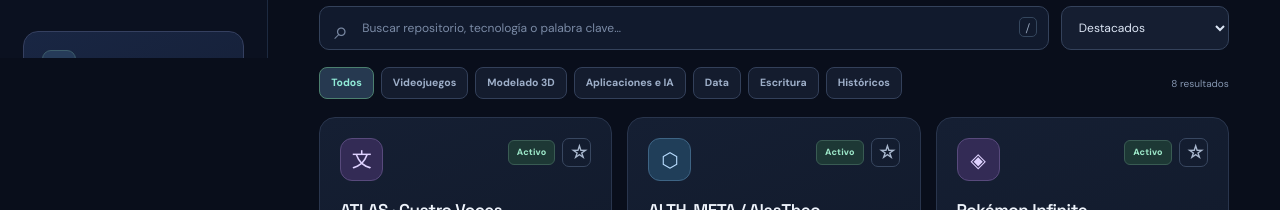
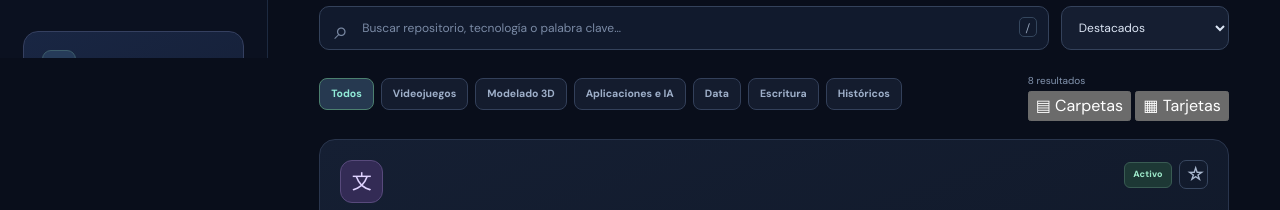
Before and after one commit to Klymapo/Klymapo, a plain HTML site: page docs/index.html in a window 1280 px wide. Shown: the part 742-952 px from the top of the page. Drawn offline with Linux system fonts and the light colour scheme; no server answers.

Commit message:
feat: añadir selector de vista por carpetas y tarjetas

```diff
--- a/docs/index.html
+++ b/docs/index.html
@@ -97,8 +97,15 @@
               <button class="chip" type="button" data-chip="datos">Data</button>
               <button class="chip" type="button" data-chip="escritura">Escritura</button>
               <button class="chip" type="button" data-chip="historico">Históricos</button>
-            </div><span class="result-count" id="results-count" aria-live="polite">8 resultados</span></div>
-          <div class="cards-grid" id="repo-grid" aria-live="polite"></div>
+            </div>
+            <div class="view-toolbar">
+              <span class="result-count" id="results-count" aria-live="polite">8 resultados</span>
+              <div class="view-switch" role="group" aria-label="Vista de repositorios">
+                <button type="button" id="view-folders" class="view-button active" aria-pressed="true" title="Agrupar por áreas">▤ <span>Carpetas</span></button>
+                <button type="button" id="view-cards" class="view-button" aria-pressed="false" title="Mostrar todas las tarjetas">▦ <span>Tarjetas</span></button>
+              </div>
+            </div></div>
+          <div class="repo-list" id="repo-grid" aria-live="polite"></div>
           <div class="empty-state hidden" id="empty-state"><span class="empty-icon" aria-hidden="true">⌕</span><h3>Nada por aquí… todavía.</h3><p>Prueba otra búsqueda o vuelve a ver todos los proyectos.</p><button type="button" id="clear-filters" class="button-primary">Limpiar filtros</button></div>
         </section>
 
```
